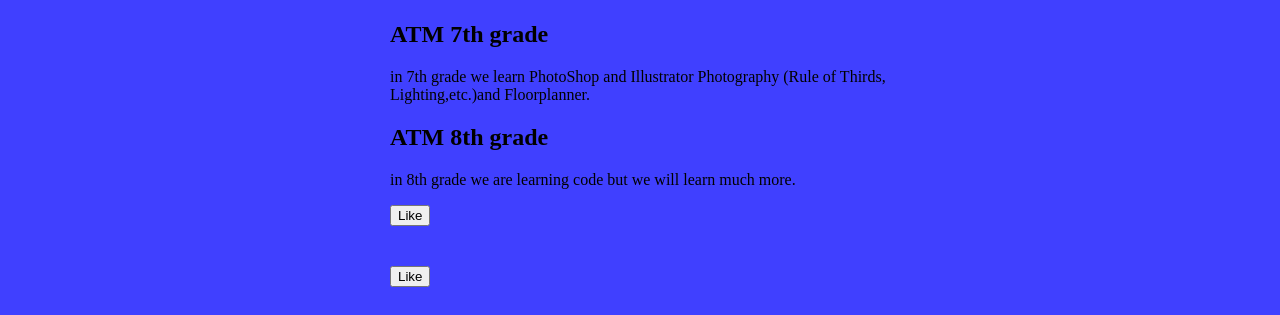
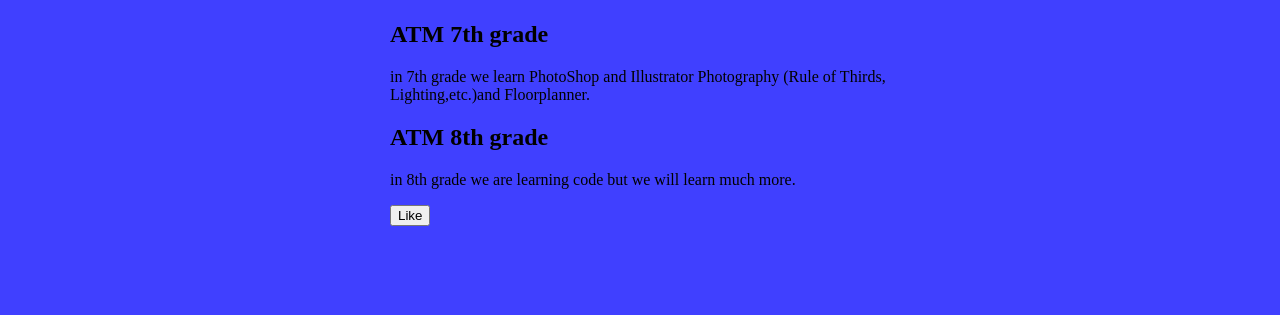
Before and after one commit to IceGodCanCode/IceGodCanCode.github.io, a plain HTML site: page atm.html in a window 1280 px wide. Shown: the part 1051-1366 px from the top of the page. After the commit the page ends 1345 px from the top, so only its background shows below. Drawn offline with Linux system fonts and the light colour scheme.

Commit message:
Update atm.html

```diff
--- a/atm.html
+++ b/atm.html
@@ -34,7 +34,7 @@
   </article>
   <article>
 
-    <button>Like</button>
+
   </article>
   <script>
     $("button").on("click", function() {
```
